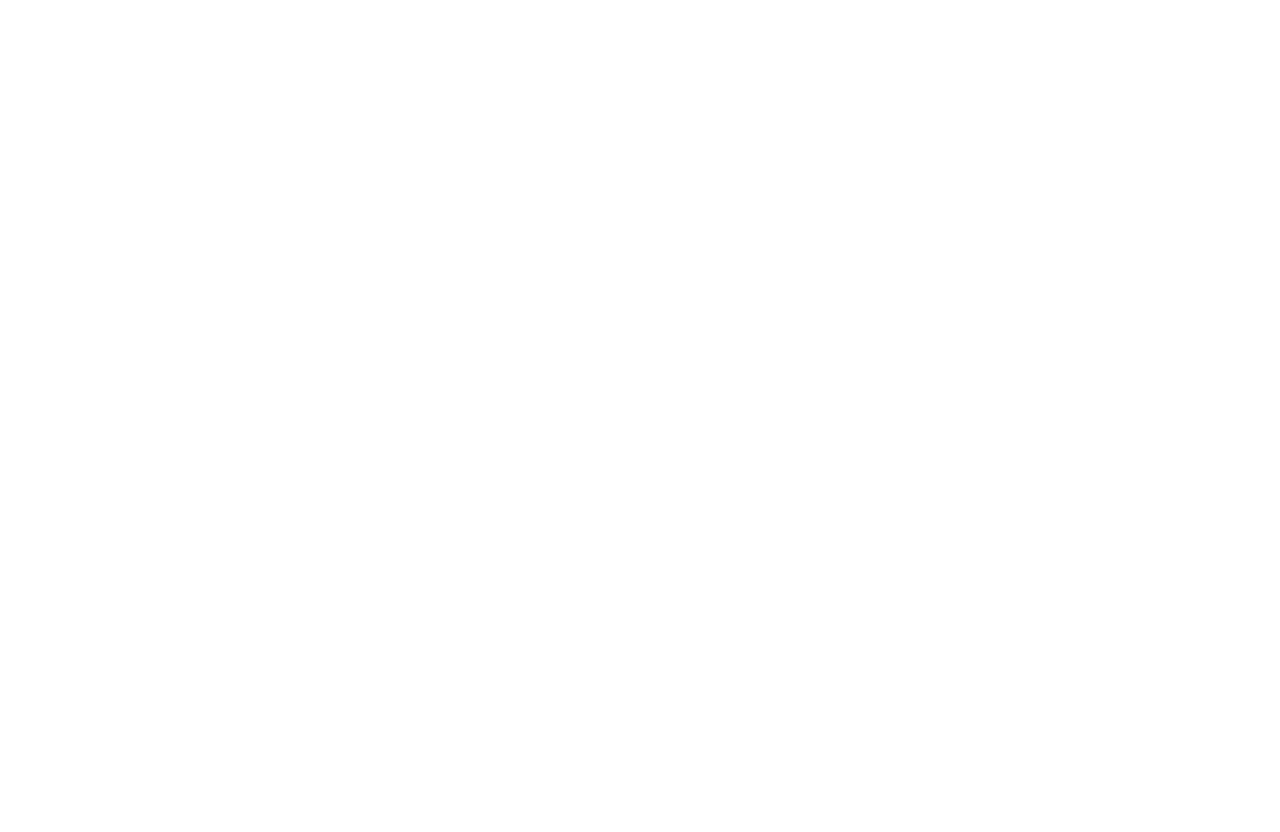
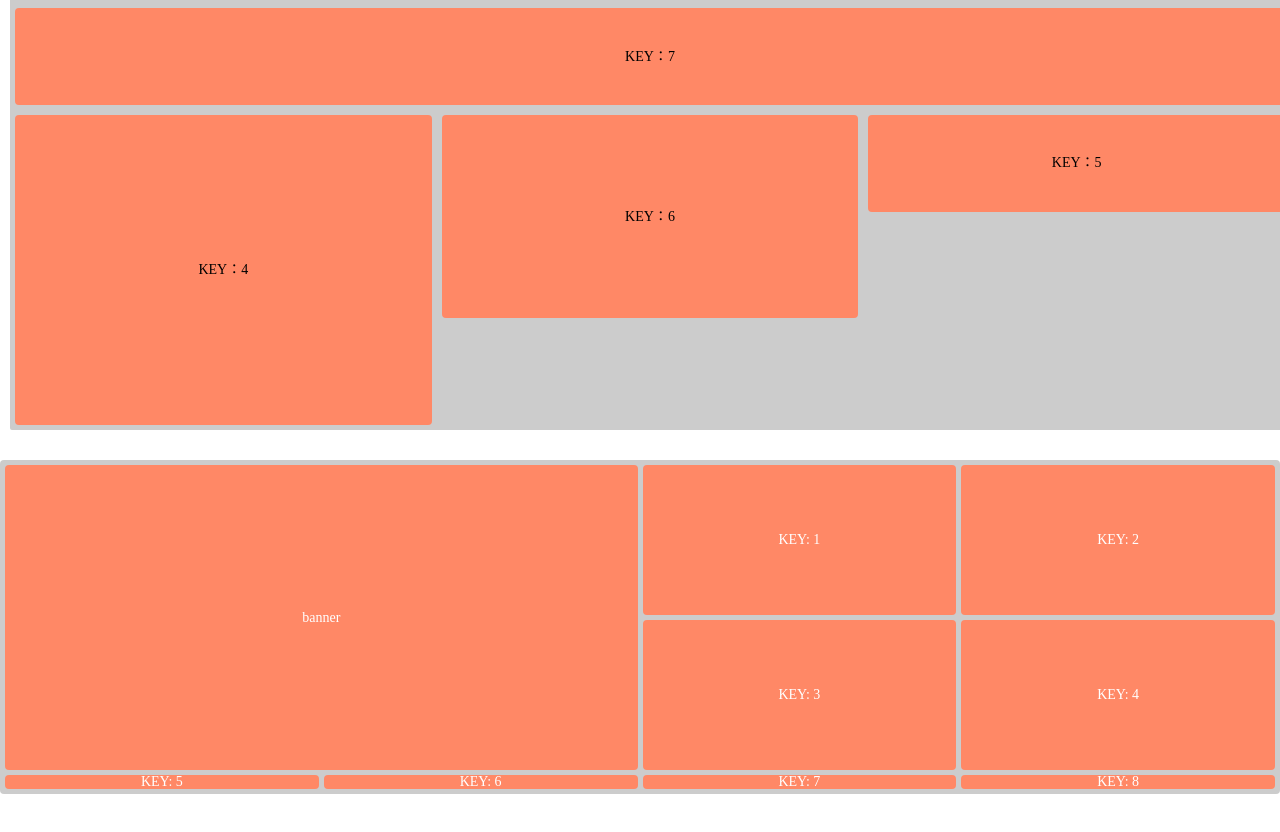
Before and after one commit to easyhoo242/react-demo, a React (Vite) app: page /grid in a window 1280 px wide. Shown: the part 270-1102 px from the top of the page. Before the commit the page ends 800 px from the top, so only its background shows below. Built offline with nearby package versions, Linux system fonts and the light colour scheme.

Commit message:
feat: grid练习

```diff
--- a/src/assets/style/reset.less
+++ b/src/assets/style/reset.less
@@ -133,3 +133,12 @@
   margin: 0 auto;
   font-size: 14px;
 }
+
+.center-center {
+  display: flex;
+  align-items: center;
+  justify-content: center;
+  border-radius: 4px;
+  background-color: #f86;
+  color: #fff;
+}
--- /dev/null
+++ b/src/pages/Grid/index.less
@@ -0,0 +1,80 @@
+.container {
+  background-color: #ccc;
+  margin: 30px 10px;
+  border-radius: 2px;
+  height: 80vh;
+
+  display: grid;
+  grid-template-columns: repeat(3, 1fr);
+  grid-auto-rows: minmax(100px, 200px);
+
+  > div {
+    display: flex;
+    align-items: center;
+    justify-content: center;
+    margin: 5px;
+
+    background-color: #f86;
+    border-radius: 4px;
+
+    &:nth-child(1) {
+      grid-column: 1 / 3;
+    }
+
+    &:nth-child(2) {
+      grid-column: 1 / 3;
+    }
+
+    &:nth-child(3) {
+      grid-column: 3 / 4;
+      grid-row: 1/ 3;
+    }
+
+    &:nth-child(4) {
+      grid-column: 1 / 2;
+      grid-row: 4 / 7;
+    }
+
+    &:nth-child(6) {
+      grid-column: 2 / 3;
+      grid-row: 4 / 6;
+    }
+
+    &:nth-child(7) {
+      grid-column: 1 / 4;
+      grid-row: 3 / 4;
+    }
+  }
+}
+
+main {
+  margin-bottom: 50px;
+
+  .body {
+    border-radius: 4px;
+    background-color: #ccc;
+    padding: 5px;
+
+    display: grid;
+    grid-template-columns: repeat(6, minmax(200px, 1fr));
+    grid-template-rows: repeat(2, 150px);
+    gap: 5px;
+
+    .banner {
+      grid-column: 1 / 3;
+      grid-row: 1 / 3;
+    }
+
+    .items {
+      background-color: #f86;
+    }
+  }
+}
+
+@media screen and (max-width: 1280px) {
+  main {
+    .body {
+      grid-template-columns: repeat(4, minmax(200px, 1fr));
+    }
+  }
+}
--- a/src/pages/Grid/index.tsx
+++ b/src/pages/Grid/index.tsx
@@ -1,9 +1,34 @@
+import { Divider } from 'react-vant'
+import './index.less'
+
 export default function Grid() {
   return (
     <>
-      <p>grid</p>
+      <div className='container'>
+        {new Array(7)
+          .fill(null)
+          .map((_, index) => index)
+          .map((item) => {
+            return <div key={item}>KEY：{item + 1}</div>
+          })}
+      </div>
 
-      <div className='container'></div>
+      <main>
+        <section className='body'>
+          <div className='banner center-center'>banner</div>
+
+          {new Array(8)
+            .fill(null)
+            .map((_, index) => index)
+            .map((item) => {
+              return (
+                <div key={item} className={`items item-${item} center-center`}>
+                  KEY: {item + 1}
+                </div>
+              )
+            })}
+        </section>
+      </main>
     </>
   )
 }
```
